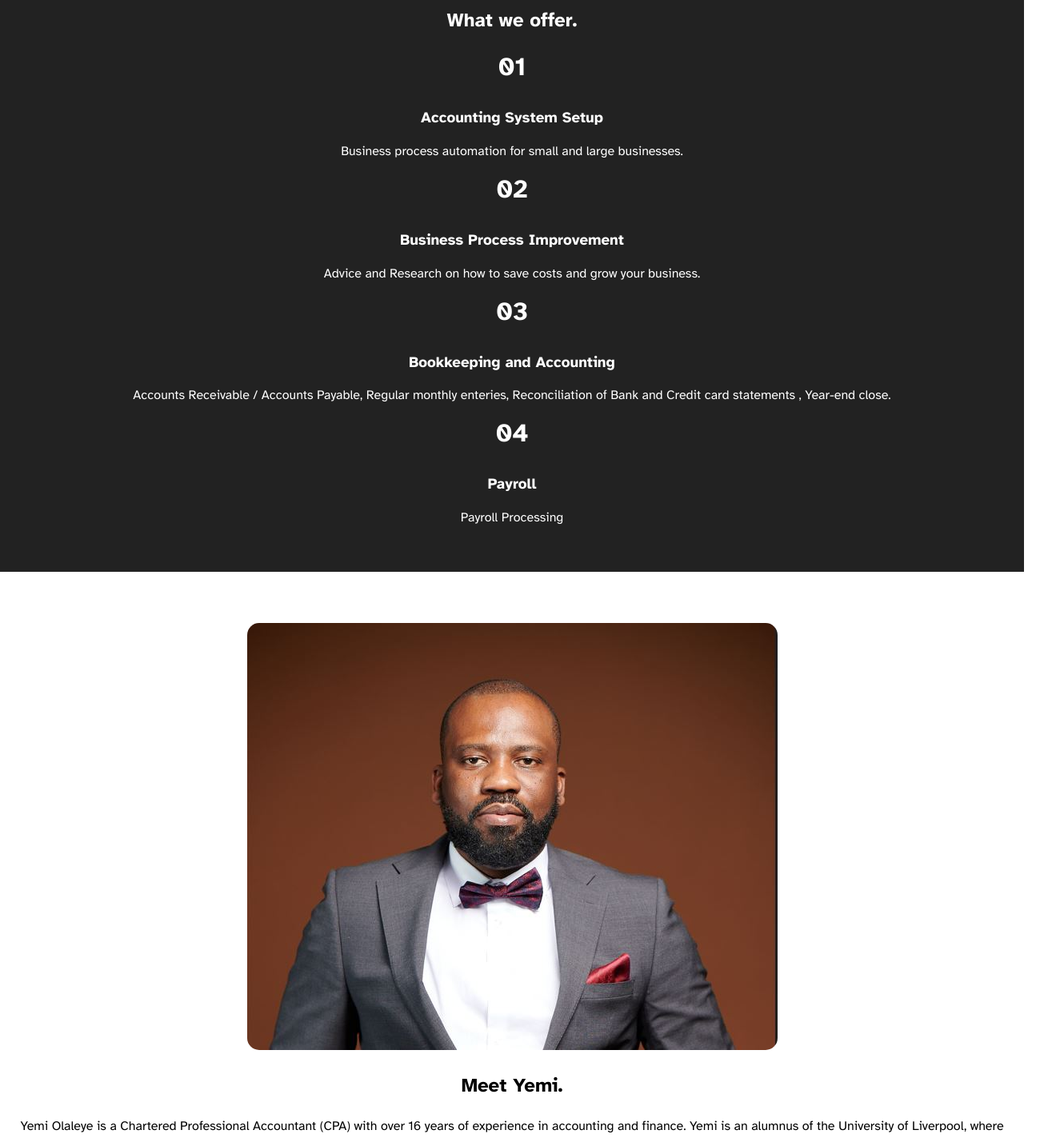
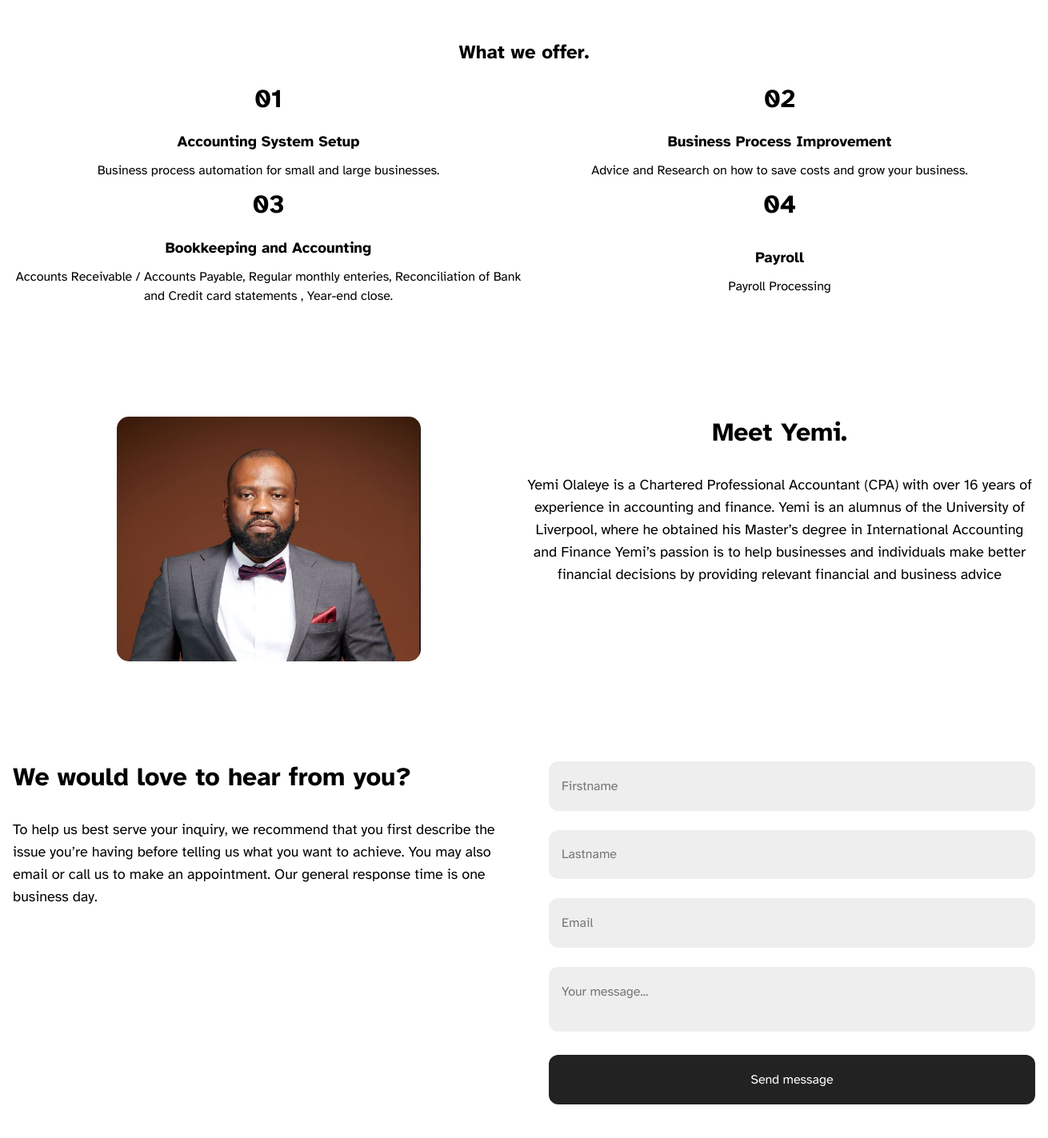
Before and after one commit to sammyodiagbe/noiretblanc, a React (Create React App) app: page / in a window 1280 px wide. Shown: the part 800-2223 px from the top of the page at 80% size, 1310 px wide, since content can reach past the window. Built offline with nearby package versions, Linux system fonts and the light colour scheme.

Commit message:
responsive design

```diff
--- a/src/styles/_media-query.scss
+++ b/src/styles/_media-query.scss
@@ -1,6 +1,8 @@
 @media screen and (min-width: 1240px) {
   body {
     div.container {
+      width: 1310px;
+      margin: 0 auto;
       nav.navigation {
         button.burger-btn {
           display: none;
@@ -33,11 +35,67 @@
           grid-template-columns: 1fr 1fr;
           padding-bottom: 0;
           div.left {
-            padding: 15vh;
+            padding: 2vh;
+            padding-top: 15vh;
+            padding-right: 5vh;
             padding-bottom: 20px;
             h1.title {
               font-size: 2.5em;
             }
+            p {
+              font-size: 18px;
+              line-height: 28px;
+            }
+          }
+          div.right {
+            img {
+              border-top-right-radius: 100px;
+            }
+          }
+        }
+
+        section.offers {
+          div.offers {
+            display: grid;
+            grid-template-columns: 1fr 1fr;
+            div.offer {
+              display: grid;
+              //   grid-template-columns: max-content 1fr;
+            }
+          }
+        }
+
+        section.meet-yemi {
+          display: grid;
+          padding: 4em $padding;
+          grid-template-columns: 1fr 1fr;
+          div.img-container {
+            padding: 0;
+            img {
+              width: 380px;
+            }
+          }
+
+          div.details {
+            h2.title {
+              font-size: 2em;
+            }
+
+            p {
+              font-size: 18px;
+              line-height: 28px;
+            }
+          }
+        }
+        section.contact {
+          display: grid;
+          grid-template-columns: 1fr 1fr;
+          gap: 30px;
+          div.left {
+            h2.title {
+              font-size: 32px;
+            }
+
             p {
               font-size: 18px;
               line-height: 28px;
--- a/src/styles/index.css
+++ b/src/styles/index.css
@@ -147,10 +147,8 @@ body div.container main.main-content section.introduction div.left a {
 }
 
 body div.container main.main-content section.offers {
-  background: #222;
-  color: #fff;
   padding: 1em;
-  padding: 2.5em 0;
+  padding: 4em 1em;
 }
 
 body div.container main.main-content section.offers h2.title {
@@ -165,7 +163,7 @@ body div.container main.main-content section.offers div.offer {
 body div.container main.main-content section.offers div.offer h2,
 body div.container main.main-content section.offers div.offer p,
 body div.container main.main-content section.offers div.offer h3 {
-  margin-bottom: 1em;
+  margin-bottom: 0.7em;
 }
 
 body div.container main.main-content section.offers div.offer h2.number {
@@ -194,8 +192,6 @@ body div.container main.main-content section.meet-yemi div.details h2.title {
 }
 
 body div.container main.main-content section.contact {
-  background: #0d0d14;
-  color: #fff;
   padding: 2.5em 0;
 }
 
@@ -215,20 +211,21 @@ body div.container main.main-content section.contact div.right p {
 }
 
 body div.container main.main-content section.contact div.right form.contact-form div.input-container {
-  padding-bottom: 1em;
+  margin-bottom: 1.5em;
 }
 
 body div.container main.main-content section.contact div.right form.contact-form div.input-container input,
 body div.container main.main-content section.contact div.right form.contact-form div.input-container textarea {
+  border-radius: 12px;
   resize: none;
   width: 100%;
   font-size: 1em;
   padding: 1.3em 1em;
-  background-color: #2a2a36;
-  color: #fff;
+  background-color: #eee;
 }
 
 body div.container main.main-content section.contact div.right form.contact-form div.input-container button {
+  border-radius: 12px;
   padding: 1.3em 1em;
   font-size: 1em;
   width: 100%;
@@ -237,6 +234,10 @@ body div.container main.main-content section.contact div.right form.contact-form
 }
 
 @media screen and (min-width: 1240px) {
+  body div.container {
+    width: 1310px;
+    margin: 0 auto;
+  }
   body div.container nav.navigation button.burger-btn {
     display: none;
   }
@@ -269,7 +270,9 @@ body div.container main.main-content section.contact div.right form.contact-form
     padding-bottom: 0;
   }
   body div.container main.main-content section.introduction div.left {
-    padding: 15vh;
+    padding: 2vh;
+    padding-top: 15vh;
+    padding-right: 5vh;
     padding-bottom: 20px;
   }
   body div.container main.main-content section.introduction div.left h1.title {
@@ -279,5 +282,52 @@ body div.container main.main-content section.contact div.right form.contact-form
     font-size: 18px;
     line-height: 28px;
   }
+  body div.container main.main-content section.introduction div.right img {
+    border-top-right-radius: 100px;
+  }
+  body div.container main.main-content section.offers div.offers {
+    display: -ms-grid;
+    display: grid;
+    -ms-grid-columns: 1fr 1fr;
+        grid-template-columns: 1fr 1fr;
+  }
+  body div.container main.main-content section.offers div.offers div.offer {
+    display: -ms-grid;
+    display: grid;
+  }
+  body div.container main.main-content section.meet-yemi {
+    display: -ms-grid;
+    display: grid;
+    padding: 4em 1em;
+    -ms-grid-columns: 1fr 1fr;
+        grid-template-columns: 1fr 1fr;
+  }
+  body div.container main.main-content section.meet-yemi div.img-container {
+    padding: 0;
+  }
+  body div.container main.main-content section.meet-yemi div.img-container img {
+    width: 380px;
+  }
+  body div.container main.main-content section.meet-yemi div.details h2.title {
+    font-size: 2em;
+  }
+  body div.container main.main-content section.meet-yemi div.details p {
+    font-size: 18px;
+    line-height: 28px;
+  }
+  body div.container main.main-content section.contact {
+    display: -ms-grid;
+    display: grid;
+    -ms-grid-columns: 1fr 1fr;
+        grid-template-columns: 1fr 1fr;
+    gap: 30px;
+  }
+  body div.container main.main-content section.contact div.left h2.title {
+    font-size: 32px;
+  }
+  body div.container main.main-content section.contact div.left p {
+    font-size: 18px;
+    line-height: 28px;
+  }
 }
 /*# sourceMappingURL=index.css.map */
--- a/src/styles/index.scss
+++ b/src/styles/index.scss
@@ -121,10 +121,8 @@ body {
       }
 
       section.offers {
-        background: #222;
-        color: #fff;
         padding: $padding;
-        padding: 2.5em 0;
+        padding: 4em $padding;
         h2.title {
           margin-bottom: $padding;
           text-align: center;
@@ -135,7 +133,7 @@ body {
           h2,
           p,
           h3 {
-            margin-bottom: $padding;
+            margin-bottom: 0.7em;
           }
           h2.number {
             font-size: 2em;
@@ -163,8 +161,6 @@ body {
       }
 
       section.contact {
-        background: #0d0d14;
-        color: #fff;
         padding: 2.5em 0;
         div.left,
         div.right {
@@ -185,18 +181,20 @@ body {
             }
 
             div.input-container {
-              padding-bottom: $padding;
+              margin-bottom: 1.5em;
               input,
               textarea {
+                border-radius: 12px;
                 resize: none;
                 width: 100%;
                 font-size: 1em;
                 padding: 1.3em $padding;
-                background-color: #2a2a36;
-                color: #fff;
+                background-color: #eee;
               }
 
               button {
+                border-radius: 12px;
+
                 padding: 1.3em $padding;
                 font-size: 1em;
                 width: 100%;
```
Also changed, not shown: 1 other file (tests, documents, lock files or other folders).
